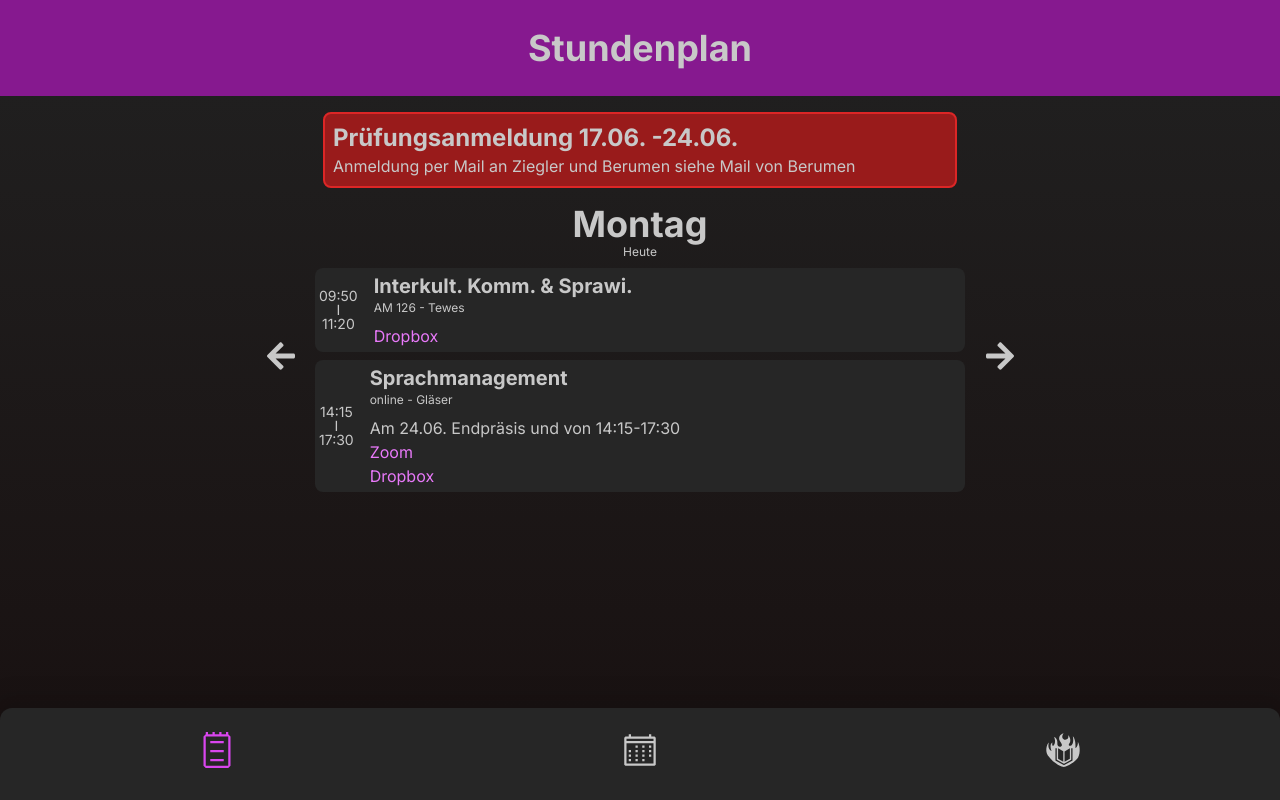
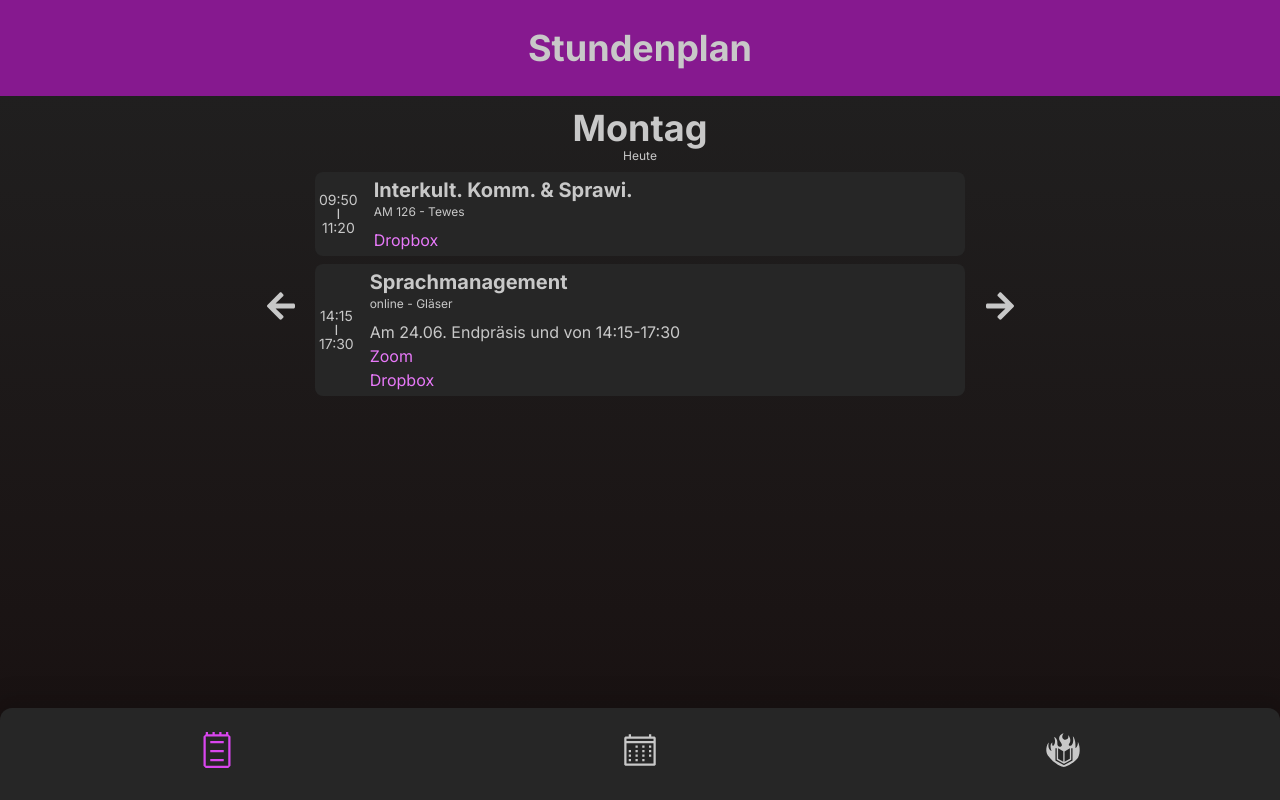
Before and after one commit to jmjules/KMM-Helper, a Next.js app: page / in a window 1280 px wide. Built offline with nearby package versions, Linux system fonts and the light colour scheme.

Commit message:
remove exam registration warning

```diff
--- a/src/app/components/Stundenplan/TimetableDisplaySlider.tsx
+++ b/src/app/components/Stundenplan/TimetableDisplaySlider.tsx
@@ -106,10 +106,6 @@ export default function TimetableDisplaySlider({ selectedDayIndex, data}: Timeta
 
 	return (
 		<div className="mt-3 mx-auto px-3 max-w-[690px] relative">
-			<div className="bg-red-800 rounded-lg border-2 border-red-600  m-4 p-2">
-				<h2 className="text-2xl font-bold">Prüfungsanmeldung 17.06. -24.06.</h2>
-				<p>Anmeldung per Mail an Ziegler und Berumen siehe Mail von Berumen</p>
-			</div>
 			<swiper-container
 			 loop="true"
 			 initial-slide={selectedDayIndex}
```
